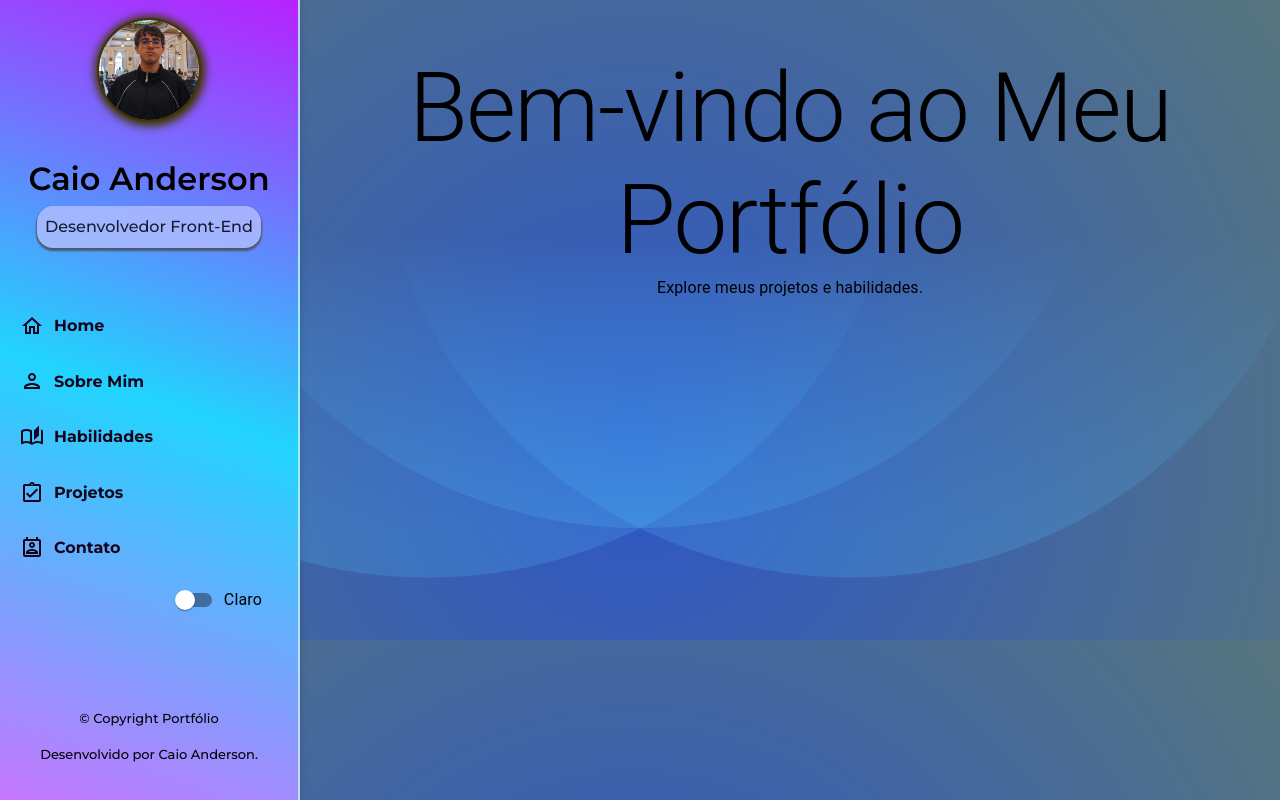
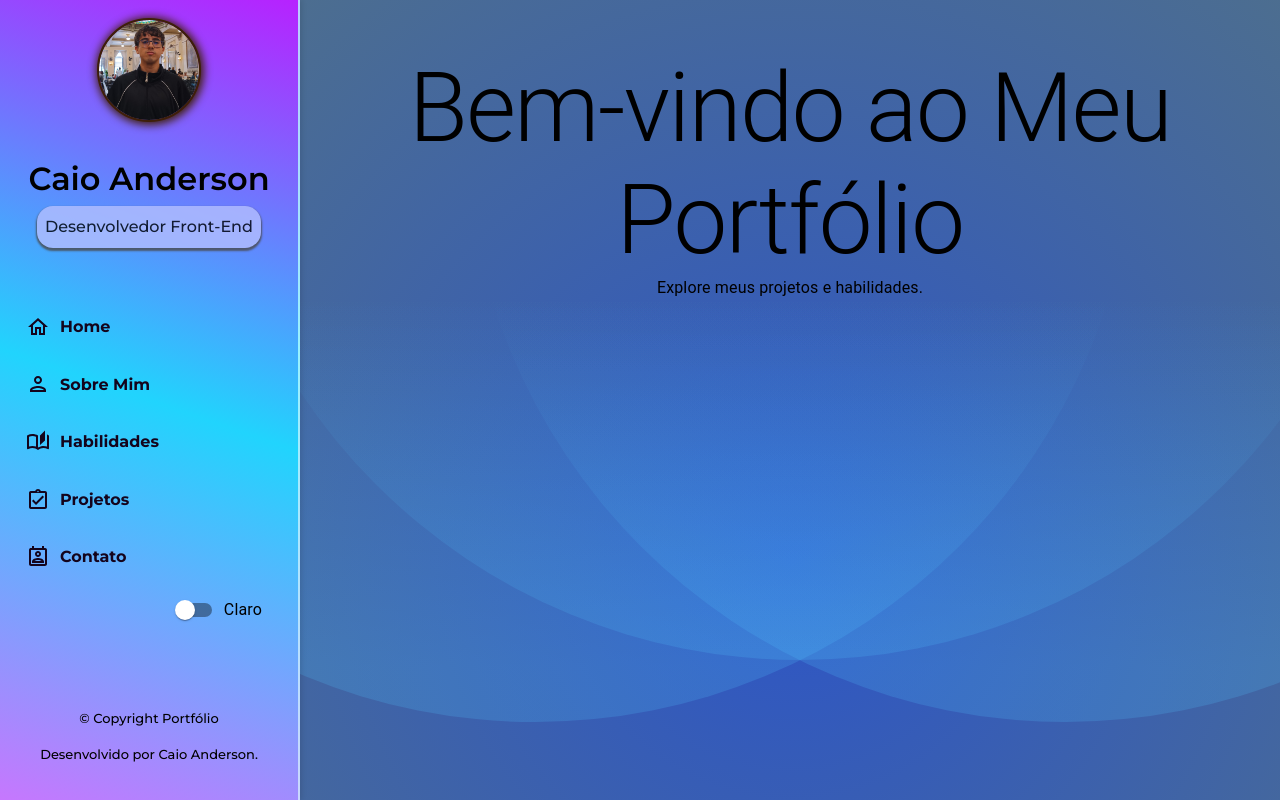
Before and after one commit to CaiooAnderson/CSS-training, a React (Create React App) app in the folder meu-portfolio/: page / in a window 1280 px wide. Shown: the top 800 px of the page. Built offline with nearby package versions, Linux system fonts and the light colour scheme; the HTML template or start-up script is replaced by a standard one; a web font is replaced by a local one.

Commit message:
Em andamento

```diff
--- a/meu-portfolio/src/App.js
+++ b/meu-portfolio/src/App.js
@@ -1,27 +1,43 @@
-import React from 'react';
+import React, { useState } from 'react';
 import Home from './components/Home.js';
 import About from './components/About.js';
 import Skills from './components/Skills.js';
 import Projects from './components/Projects.js';
-import Hint from './components/Hint';
 import Contact from './components/Contact.js';
 import Sidebar from './components/Sidebar.js';
-import ThemeToggle from './components/ThemeToggle.js';
+import { Fade } from '@mui/material';
 import './styles.css';
 
 function App() {
+    const [activeSection, setActiveSection] = useState('home');
+
+    const renderSection = () => {
+      switch (activeSection) {
+        case 'home':
+          return <Home />;
+        case 'about':
+          return <About />;
+        case 'skills':
+          return <Skills />;
+        case 'projects':
+          return <Projects />;
+        case 'contact':
+          return <Contact />;
+        default:
+          return <Home />;
+      }
+    };
+
   return (
       <div className="App">
-          <Sidebar className='sidebar' />
-          <main>
-              <Home />
-              <About />
-              <Skills />
-              <Projects />
-              <Hint />
-              <Contact />
+          <Sidebar activeSection={activeSection} setActiveSection={setActiveSection} className='sidebar' />
+          <main className='content'>
+            <Fade in={true} timeout={1000}>
+                <div>
+                    {renderSection()}
+                </div>
+            </Fade>
           </main>
-          <ThemeToggle className='theme-toggle' />
       </div>
   );
 }
--- a/meu-portfolio/src/components/Contact.js
+++ b/meu-portfolio/src/components/Contact.js
@@ -1,3 +1,5 @@
+import Hint from './Hint.js'
+
 const Contact = () => {
     return (
         <section id="contact">
@@ -13,6 +15,7 @@ const Contact = () => {
                     <img src="path_to_icons/gmail.png" alt="Gmail" />
                 </a>
             </div>
+            <Hint />
         </section>
     );
 }
--- a/meu-portfolio/src/components/Sidebar.js
+++ b/meu-portfolio/src/components/Sidebar.js
@@ -8,7 +8,7 @@ import AutoStoriesOutlinedIcon from '@mui/icons-material/AutoStoriesOutlined';
 import AssignmentTurnedInOutlinedIcon from '@mui/icons-material/AssignmentTurnedInOutlined';
 import PermContactCalendarOutlinedIcon from '@mui/icons-material/PermContactCalendarOutlined';
 
-const Sidebar = () => {
+const Sidebar = ({ activeSection, setActiveSection }) => {
   return (
     <div className="sidebar">
       <div className='profile-section'>
@@ -19,34 +19,34 @@ const Sidebar = () => {
       <nav>
         <ul>
           <li>
-            <a href="#home">
+            <button className={activeSection === 'home' ? 'active' : ''} onClick={() => setActiveSection('home')}>
               <HomeOutlinedIcon />
               <p>Home</p>
-            </a>
+            </button>
           </li>
           <li>
-            <a href="#about">
+            <button className={activeSection === 'about' ? 'active' : ''} onClick={() => setActiveSection('about')}>
               <PersonOutlinedIcon />
               <p>Sobre Mim</p>
-            </a>
+            </button>
           </li>
           <li>
-            <a href="#skills">
+            <button className={activeSection === 'skills' ? 'active' : ''} onClick={() => setActiveSection('skills')}>
               <AutoStoriesOutlinedIcon />
               <p>Habilidades</p>
-            </a>
+            </button>
           </li>
           <li>
-            <a href="#projects">
+            <button className={activeSection === 'projects' ? 'active' : ''} onClick={() => setActiveSection('projects')}>
               <AssignmentTurnedInOutlinedIcon />
               <p>Projetos</p>
-            </a>
+            </button>
           </li>
           <li>
-            <a href="#contact">
+            <button className={activeSection === 'contact' ? 'active' : ''} onClick={() => setActiveSection('contact')}>
               <PermContactCalendarOutlinedIcon />
               <p>Contato</p>
-            </a>
+            </button>
           </li>
         </ul>
         <div className='theme-toggle'>
--- a/meu-portfolio/src/styles.css
+++ b/meu-portfolio/src/styles.css
@@ -40,8 +40,11 @@
 body {
   margin: 0;
   padding: 0;
+  height: 100%;
   box-sizing: border-box;
   background: url('../src/assets/home.svg');
+  background-repeat: no-repeat;
+  background-size: cover;
   color: var(--text-color);
   line-height: 1.6;
   font-family: -apple-system, BlinkMacSystemFont, 'Segoe UI', 'Roboto', 'Oxygen',
@@ -107,26 +110,32 @@ main {
   margin: 10px 0 20px;
 }
 
-.sidebar nav ul li a {
+.sidebar nav ul li button {
   display: flex;
   align-items: center;
   text-decoration: none;
   color: var(--link-color);
   font-weight: bold;
   width: max-content;
+  border: none;
+  background-color: transparent;
 }
 
-.sidebar nav ul li a:hover {
+.sidebar nav ul li button:hover {
   color: var(--link-hover-color);
 }
 
-.sidebar nav ul li a p {
+.sidebar nav ul li button p {
   margin: 0 0 0 10px;
 }
 
-.sidebar nav ul li a:hover p {
+.sidebar nav ul li button:hover p {
   color: #fff;
 }
+
+/* .sidebar button.active {
+
+} */
 
 .sidebar nav {
   flex: 1;
@@ -188,15 +197,15 @@ body.dark-mode .sidebar {
   border-right-color: var(--dark-background-color-opacity);
 }
 
-.dark-mode .sidebar a {
+.dark-mode .sidebar button {
   color: var(--dark-link-color);
 }
 
-.dark-mode .sidebar a:hover {
+.dark-mode .sidebar button:hover {
   color: var(--dark-link-hover-color);
 }
 
-.dark-mode .sidebar a:hover p {
+.dark-mode .sidebar button:hover p {
   color: var(--dark-text-color);
 }
 
@@ -213,8 +222,7 @@ body.dark-mode .sidebar {
 /* App.js */
 .App {
   display: flex;
-  flex-direction: column;
-  min-height: 200vh;
+  height: 100vh;
 }
 
 /* Textos e links */
@@ -272,34 +280,33 @@ ul, ol {
 
 @keyframes shineAndDecayDark {
   0% {
-    box-shadow: 0 0 8px 2px #fff;
+    box-shadow: 1px 1px 12px 10px #FFD700;
+    outline: 4px solid #FFD700;
+  }
+  25% {
+    box-shadow: 1px 1px 10px 8px #ff6a00;
+    outline: 4px solid #ff6a00;
+  }
+  40% {
+    box-shadow: 1px 1px 12px 10px #FFD700;
+    outline: 4px solid #FFD700;
+  }
+  50% {
+    box-shadow: 1px 1px 8px 4px #8B4513;
+    outline: 4px solid #8B4513;
+  }
+  65% {
+    box-shadow: 1px 1px 8px 4px #fff;
     outline: 2px solid #fff;
   }
-  20% {
-    box-shadow: 0 0 12px 4px #FFD700;
+  75% {
+    box-shadow: 1px 1px 12px 10px #FFD700;
     outline: 4px solid #FFD700;
   }
-  40% {
-    box-shadow: 0 0 16px 6px #ff6a00;
+  100% {
+    box-shadow: 1px 1px 10px 8px #ff6a00;
     outline: 4px solid #ff6a00;
-  }
-  60% {
-    box-shadow: 0 0 20px 8px #8b1d13;
-    outline: 4px solid #8b1d13;
-  }
-  80% {
-    box-shadow: 0 0 16px 6px #ff6a00;
-    outline: 4px solid #ff6a00;
-  }
-  100% {
-    box-shadow: 0 0 12px 4px #FFD700;
-    outline: 4px solid #FFD700;
   }
 }
 
-
 /* HOME */
-
-.home {
-  height: 100vh;
-}
```
